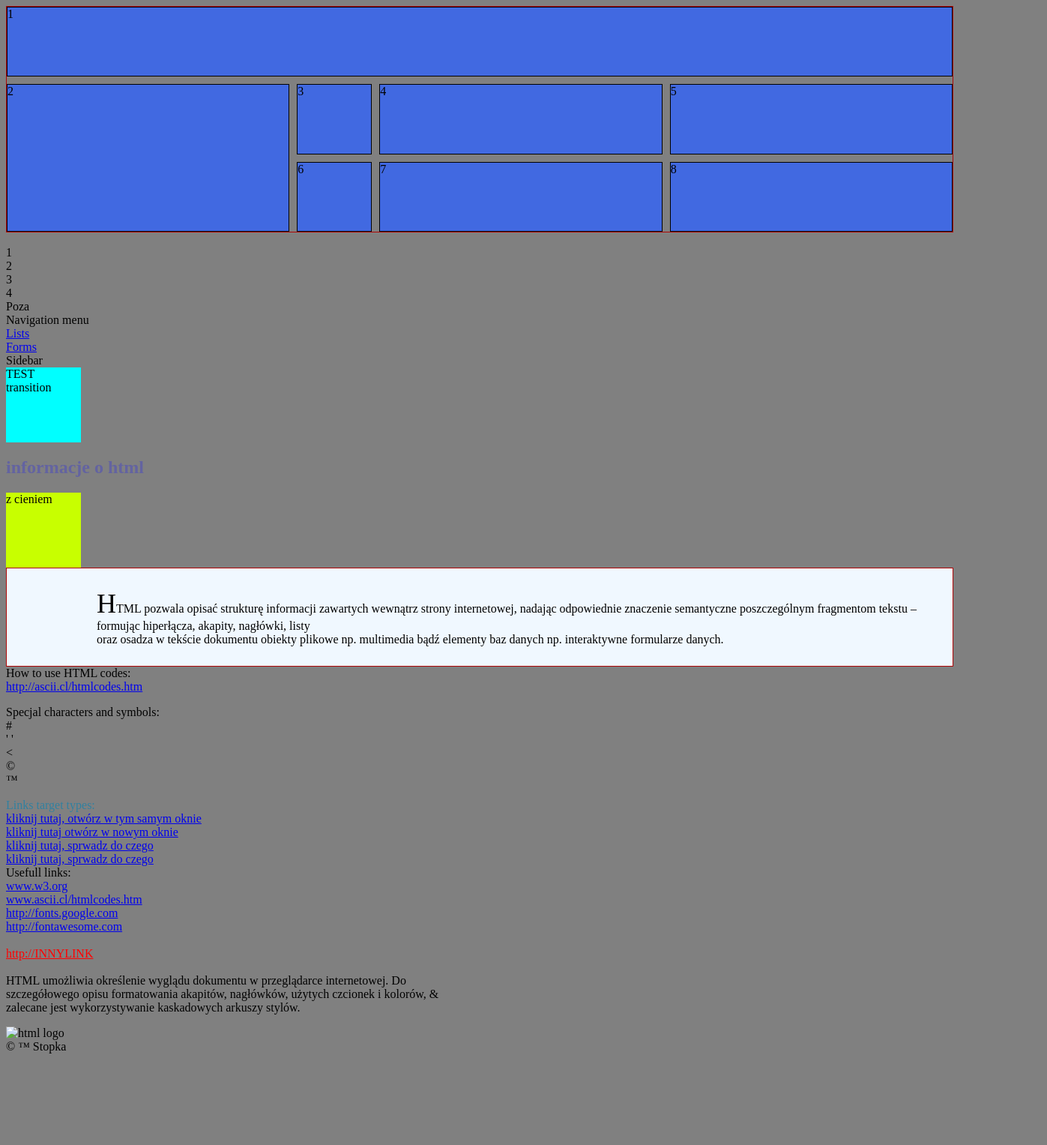
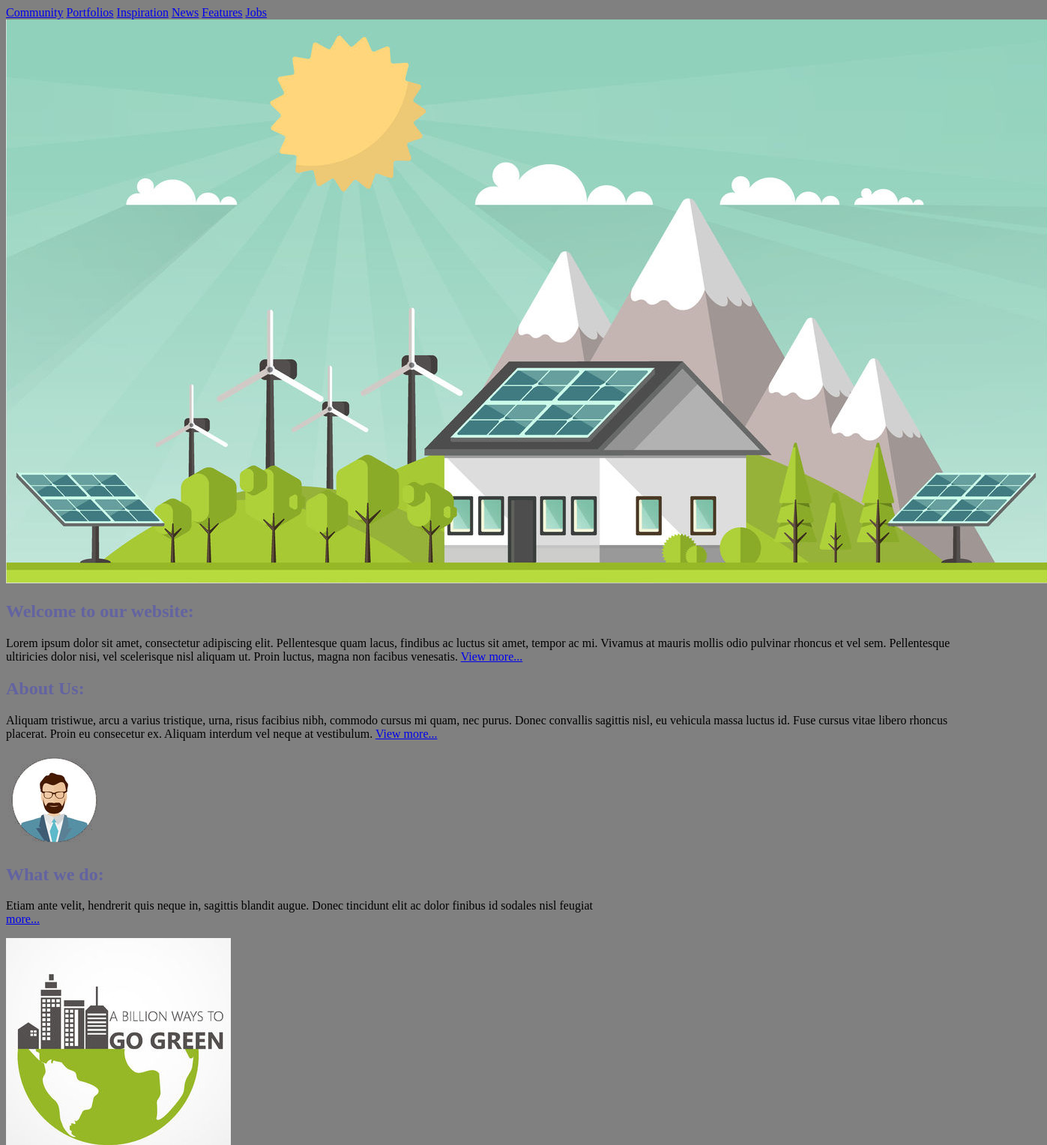
Before and after one commit to neswiedz/kurs-FSWD, a plain HTML site: page template03/index.html in a window 1280 px wide. Shown: the top 1527 px of the page at 75% size, 1397 px wide, since content can reach past the window. Before the commit the page ends 1413 px from the top, so only its background shows below. Drawn offline with Linux system fonts and the light colour scheme.

Commit message:
Added index.html, without any css, can be used as input for exercice with different approach in css flex float grid etc.

```diff
--- a/template03/index.html
+++ b/template03/index.html
@@ -1,96 +1,75 @@
 <!doctype html>
-<html lang="pl">
+<html lang="en">
 
   <head>
     <meta charset="utf-8">
-    <meta name="description" content="This can be use as template"> <!-- do pominięcia, bo dzis google to omija -->
-    <title>Our example project</title>
+    <meta name="description" content="First project, company X web page"> <!-- do pominięcia, bo dzis google to omija -->
+    <title>This is first project</title>
     <link rel="stylesheet" href="my-app.css">
     <script src="my.js"></script> <!-- teraz nie zadziała bo sie ładuje zanim wczyta reszte strony i nie moze zrobic zmiany na elemencie id:title bo jeszcze on nie istnieje-->
+    <script src="https://kit.fontawesome.com/1e12985872.js" crossorigin="anonymous"></script>
   </head>
 
   <body>
-    <header id="naszheader">
-        <div class="numberfloat" style="grid-column: 1 / 5">1</div>
-        <div class="numberfloat" style="grid-row: 2 / 4">2</div>
-        <div class="numberfloat">3</div>
-        <div class="numberfloat">4</div>
-        <div class="numberfloat">5</div>
-        <div class="numberfloat">6</div>
-        <div class="numberfloat">7</div>
-        <div class="numberfloat">8</div>
-      </header>
-      <br>
-      <div>
-        <div class="number">1</div>
-        <div class="number">2</div>
-        <div class="number">3</div>
-        <div class="number">4</div>
-      </div>
-      <div class="number">Poza</div>
+    <header id="MainHeader">
+      <a href="page1.html">Community</a>
+      <a href="page1.html">Portfolios</a>
+      <a href="page2.html">Inspiration</a>
+      <a href="page3.html">News</a>
+      <a href="page4.html">Features</a>
+      <a href="page6.html">Jobs</a>
+    </header>
 
     <section >
-      <nav>  Navigation menu
-        <br><a href="listy.html" target="_self">Lists</a>
-        <br><a href="formularze.html" target="_self">Forms</a>
-      </nav>
-
-      <aside>
-        Sidebar
-        <div id="test5">TEST transition</div>
-        <h2> informacje o html</h2>
-        <div id="test2">
-        z cieniem
+      <article>
+        <div>
+          <img src="img/main_baner.jpg">
         </div>
 
-      </aside>
-
-      <article> <!-- czesc ktora mozna wyjac z naszej strony i bedzie to samoistny element-->
-        <div id="par">
-
-          <p>HTML pozwala opisać strukturę informacji zawartych wewnątrz strony internetowej, nadając odpowiednie znaczenie semantyczne poszczególnym fragmentom tekstu – formując hiperłącza, akapity, nagłówki, listy <br> oraz osadza w tekście dokumentu obiekty plikowe np. multimedia bądź elementy baz danych np. interaktywne formularze danych. </p>
+        <div id="welcome">
+          <h2>Welcome to our website:</h2>
+          <p>Lorem ipsum dolor sit amet, consectetur adipiscing elit. Pellentesque quam lacus, findibus ac luctus sit amet, tempor ac mi. Vivamus at mauris mollis odio pulvinar rhoncus et vel sem. Pellentesque ultiricies dolor nisi, vel scelerisque nisl aliquam ut. Proin luctus, magna non facibus venesatis.  <a href="welcome_more.html">View more...</a></p>
         </div>
 
-        <div>
-          How to use HTML codes:
-          <br><a href="http://ascii.cl/htmlcodes.htm" target="_blank"> http://ascii.cl/htmlcodes.htm</a>
-          <p>Specjal characters and symbols:
-            <br> &#35;
-            <br> '&nbsp;'<!-- sapcebar -->
-            <br> &lt;
-            <br> &copy;
-            <br> &trade;
+        <div id="id">
+           <h2>About Us:</h2>
+           <p>Aliquam tristiwue, arcu a varius tristique, urna, risus facibius nibh, commodo cursus mi quam, nec purus. Donec convallis sagittis nisl, eu vehicula massa luctus id. Fuse cursus vitae libero rhoncus placerat. Proin eu consecetur ex. Aliquam interdum vel neque at vestibulum. <a href="/about_more.html">View more...</a></p>
+        </div>
+
+        <div id="we_do">
+          <div><img src="img/avatar.png"></div>
+          <h2>What we do:</h2>
+          <p>Etiam ante velit, hendrerit quis neque in, sagittis blandit augue. Donec tincidunt elit ac dolor finibus id sodales nisl feugiat
+            <br><a href="we_do_more.html">more...</a>
           </p>
         </div>
-          <div id="nazwasekcji">
-            <div id="links-target"> Links target types:
-              <br><a href="http://www.google.com" target="_self">kliknij tutaj, otwórz w tym samym oknie</a>
-              <br><a href="http://www.google.com" target="_blank">kliknij tutaj otwórz w nowym oknie </a>
-              <br><a href="http://www.google.com" target="_parent">kliknij tutaj, sprwadz do czego  </a>
 
-              <br><a href="http://www.google.com" target="_top">kliknij tutaj, sprwadz do czego </a>
-            </div>
-            <div id="links-usefull">
-              Usefull links:
-              <br><a href="http://www.w3.org" target="_blank">www.w3.org</a>
-              <br><a href="http://www.ascii.cl/htmlcodes.htm" target="_blank">www.ascii.cl/htmlcodes.htm</a>
-              <br><a href="http://fonts.google.com" target="_blank">http://fonts.google.com</a>
-              <br><a href="http://fontawesome.com" target="_blank">http://fontawesome.com</a>
-            </div>
-            <br><a href="http://fontawesome.com" target="_blank">http://INNYLINK</a>
-          </div>
-
-
-        <div id="summary">
-          <br>HTML umożliwia określenie wyglądu dokumentu w przeglądarce internetowej. Do szczegółowego opisu formatowania akapitów, nagłówków, użytych czcionek i kolorów, &amp; zalecane jest wykorzystywanie kaskadowych arkuszy stylów.</p>
-          <img src="logo.png" height="100" title="jest to logo html" alt="html logo"> <!-- height="100"  width="100"  w pixelach-->
+        <div id="pic">
+          <div class="graphics-square"><img src="img/pic1.jpg"></div>
+          <div class="graphics-square"><img src="img/pic2.jpg"></div>
+          <div class="graphics-square"><img src="img/pic3.jpg"></div>
         </div>
       </article>
     </sectiion>
-    <footer>&copy; &trade; Stopka</footer>
+
+    <footer>
+      <div>
+        <h3><i class="fas fa-map-marker"></i> Ut tempus nisl non</h3>
+        <div>The command we will use for this is: mv. The mv command not only renames your file/folder, it can change the location of your renamed file if you wish to do so. If the file or folder you wish to rename is not in the current working directory then you need to provide the full file name.</div>
+      </div>
+      <div>
+        <h3><i class="fas fa-globe"></i> Sed elit dolor</h3>
+        <div>Open the Terminal application. Type the following command to rename foo folder to bar: mv foo bar. You can use full path too: mv /home/vivek/oldfolder /home/vivek/newfolder.</div>
+      </div>
+      <div>
+        <h3><i class="fas fa-lightbulb"></i> Quisque viverra</h3>
+        <div>To rename a file or directory, use the mv command. To rename a file with mv, the third word on the command line must end in the new filename. The above command renames the file original_name to new_name.</div>
+      </div>
+      <div>
+        <h3><i class="fas fa-tools"></i> Phasellus ac mauris</h3>
+        <div>By far, the fastest way to rename a file is to select it and press Return. When you press the Return key, the entire name becomes highlighted. You can then just type your new name and press Return again.10 wrz 2017</div>
+      </div>
+    </footer>
+
   </body>
-  <!-- dopiero tutaj skrypt bo jak bysmy dali w header to element o id tytyl jeszcze nie istnieje bo strona jest renderowana z gory d odolu-->
-  <!-- <script>
-    document.getElementById('title').innerHTML="nowa tresc titleu";
-  </script> -->
 </html>
```
